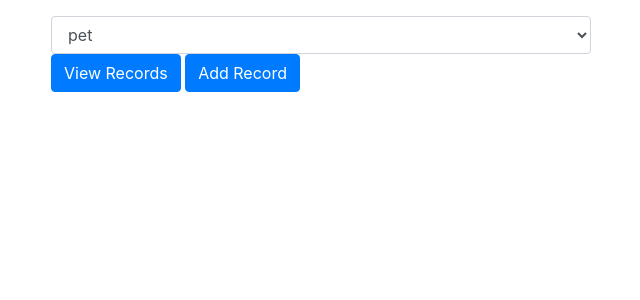
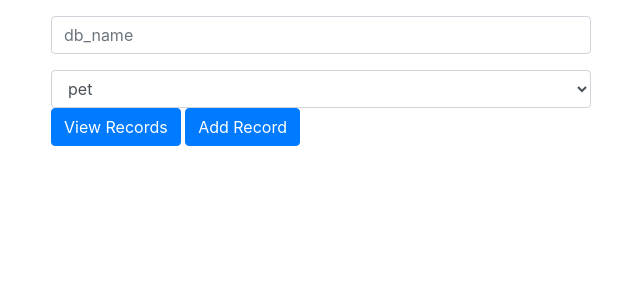
Before and after one commit to hussain-bim/pythonflaskapiwithmysql, a Flask app: page / in a window 1280 px wide. Shown: the top 300 px of the page, without its empty margins (34-674 px from the left). Run offline with Flask 2, Linux system fonts and the light colour scheme; some libraries are stand-ins or nearby versions.

Commit message:
Update index.html

```diff
--- a/templates/index.html
+++ b/templates/index.html
@@ -19,6 +19,8 @@
 		<div class="col-md-6">
 			<form method="POST" action="/">
 				<div class="form-group">
+					<p><input name=db_name class="form-control" type="text" placeholder="db_name" autocomplete="off"></p>
+
 					<select name="table_menu" class="form-control">
 					{% for tz in table_list %}
 					<option value={{ tz }}>{{ tz }}</option>
```
